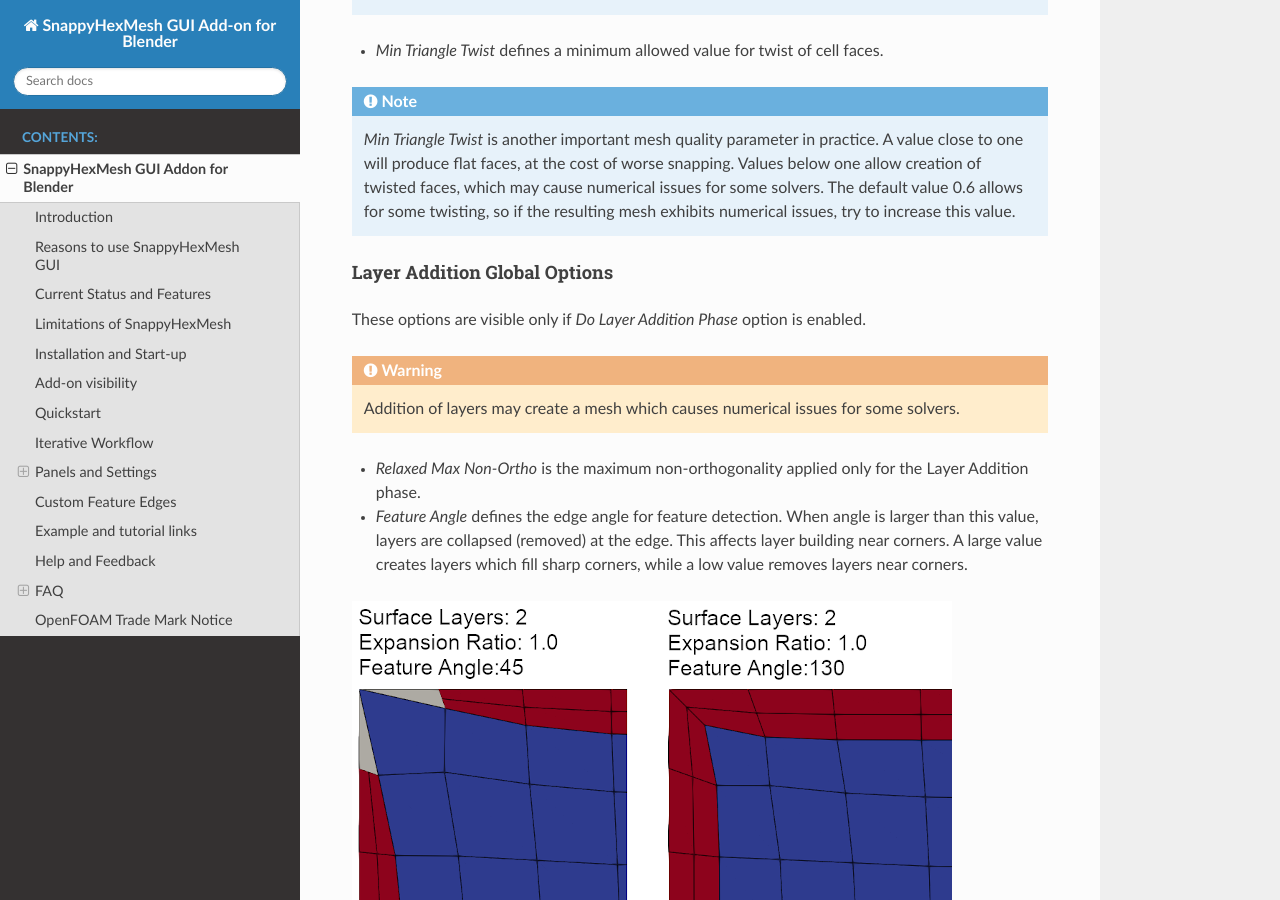
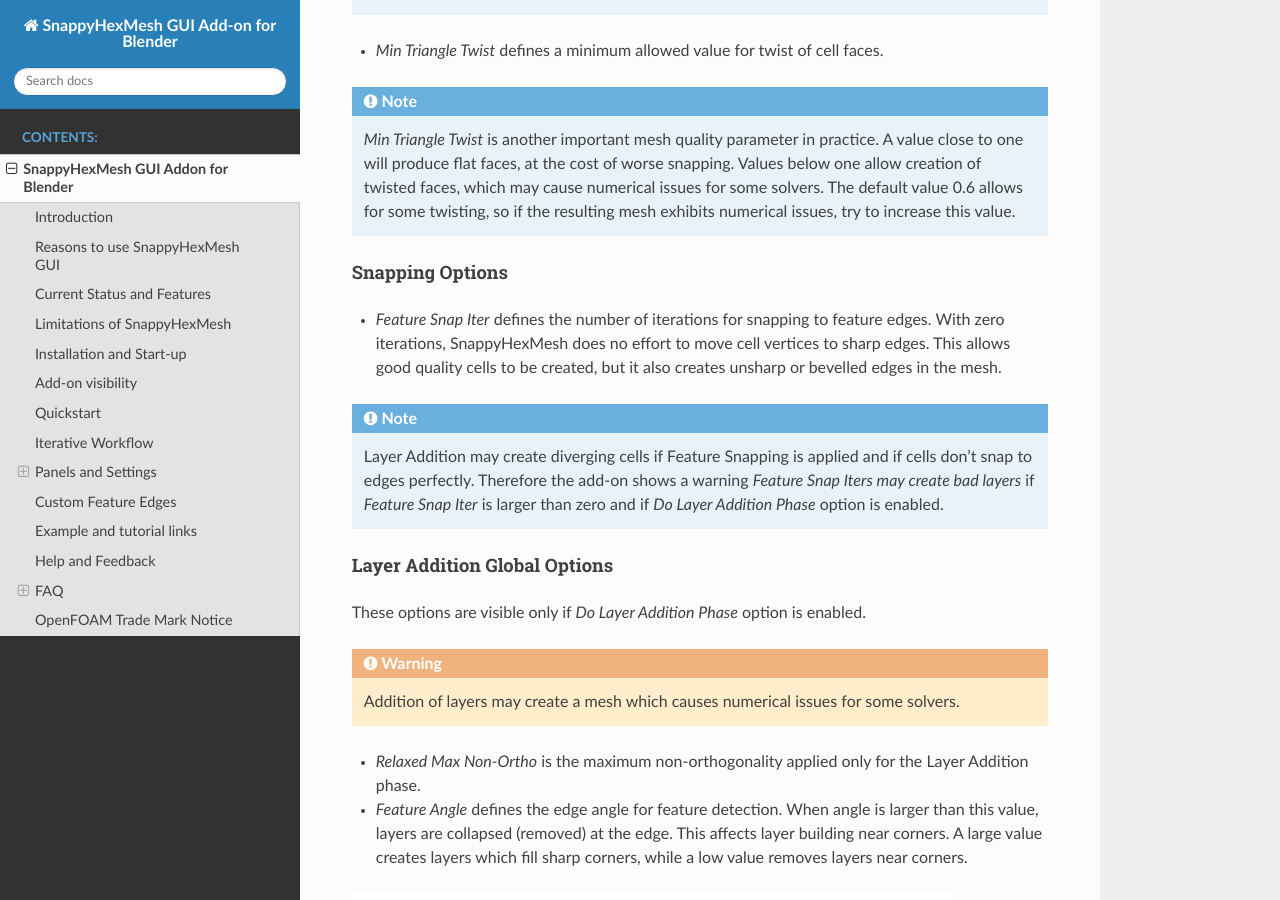
Before and after one commit to tkeskita/snappyhexmesh_gui, a Sphinx documentation site: the page built from docs/snappy_gui.rst, in a window 1280 px wide and 900 px high, scrolled down 7383 px. Built offline with Sphinx 7.4.7 and the Read the Docs theme 2.0.0, drawn with Linux system fonts in a browser that asks for light colours.

Commit message:
Add Feature Snap Iter option for feature edge snapping
- This option speficies the value for nFeatureSnapIter.
- Looks like Feature Edge Snapping may create diverging cells
  if feature edge snapping is not perfect, so the add-on
  shows a warning if Feature Snap Iter > 0 and
  if layer addition phase is enabled.

```diff
--- a/docs/snappy_gui.rst
+++ b/docs/snappy_gui.rst
@@ -290,6 +290,23 @@
   twisted faces, which may cause numerical issues for some solvers. The
   default value 0.6 allows for some twisting, so if the resulting mesh
   exhibits numerical issues, try to increase this value.
+
+Snapping Options
+................
+
+* *Feature Snap Iter* defines the number of iterations for snapping to
+  feature edges. With zero iterations, SnappyHexMesh does no effort to
+  move cell vertices to sharp edges. This allows good quality cells to be
+  created, but it also creates unsharp or bevelled edges in the mesh.
+
+.. note::
+
+  Layer Addition may create diverging cells if Feature Snapping is
+  applied and if cells don't snap to edges perfectly. Therefore the
+  add-on shows a warning *Feature Snap Iters may create bad layers* if
+  *Feature Snap Iter* is larger than zero and if *Do Layer Addition
+  Phase* option is enabled.
+
 
 Layer Addition Global Options
 .............................
--- a/op_export.py
+++ b/op_export.py
@@ -440,6 +440,8 @@
     data = subst_value("LAYER_FEATURE_ANGLE", "%g" % gui.surface_layer_feature_angle, data)
     # Disabled variable nSmoothSurfaceNormals for now
     # data = subst_value("NSMOOTH_SURFACE_NORMALS", str(get_nsmooth_surface_normals()), data)
+    data = subst_value("FEATURE_SNAP_ITER", str(gui.feature_snap_iter), data)
+
     data = subst_value("EXPANSION_RATIO", "%g" % gui.surface_layer_expansion_ratio, data)
     data = subst_value("FINAL_THICKNESS", "%g" % gui.surface_layer_final_thickness, data)
     data = subst_value("MIN_THICKNESS", "%g" % gui.surface_layer_minimum_thickness, data)
```
Also changed, not shown: __init__.py (+13 -0 lines), 1 other file.
